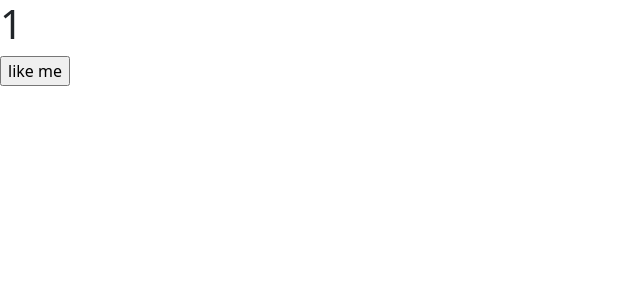
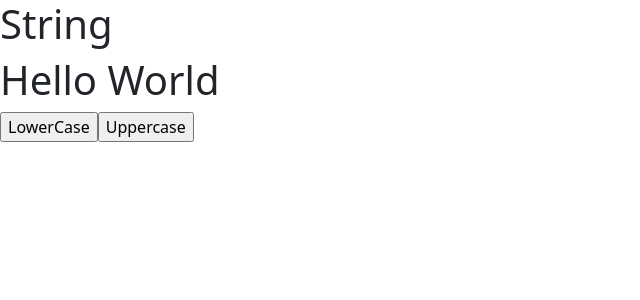
Before and after one commit to pankajbg/4th-react, a React (Create React App) app: page / in a window 1280 px wide. Shown: the top 300 px of the page, without its empty margins (0-640 px from the left). Built offline with nearby package versions, Linux system fonts and the light colour scheme.

Commit message:
b3-String

```diff
--- a/src/App.js
+++ b/src/App.js
@@ -1,20 +1,37 @@
+
+ import { useState } from "react";
+function App() {
+ return(
+<>
+ <h1>String</h1>
+<StringDemo/>
+</>
+
+ );
+}
+
+  function StringDemo(){
+    let[title,setTitle]=useState("Hello World");
+    let lowercaseAction=()=>{
+      title =title.toLowerCase();
+      setTitle(title);
+    }
+    let uppercaseAction=()=>{
+      title =title.toUpperCase();
+      setTitle(title);
+    }
+
+return(
+<>
+<h1>{title}</h1>
+<input type="button" value="LowerCase" onClick={lowercaseAction} />
+<input type="button" value="Uppercase" onClick={uppercaseAction} />
+
+</>
 
 
-function CounterApp() {
-
-let counter =1;
-let likemeAction =()=>{
-  counter =counter+1;
-}
-
-  return (
-    <>
-   <h1>{counter}</h1>
-   <input type="button" value="like me" onclick={likemeAction}></input>
-    </>
-
-  );
+);
+  }
 
 
-}
-export default CounterApp;
+export default App;
```
